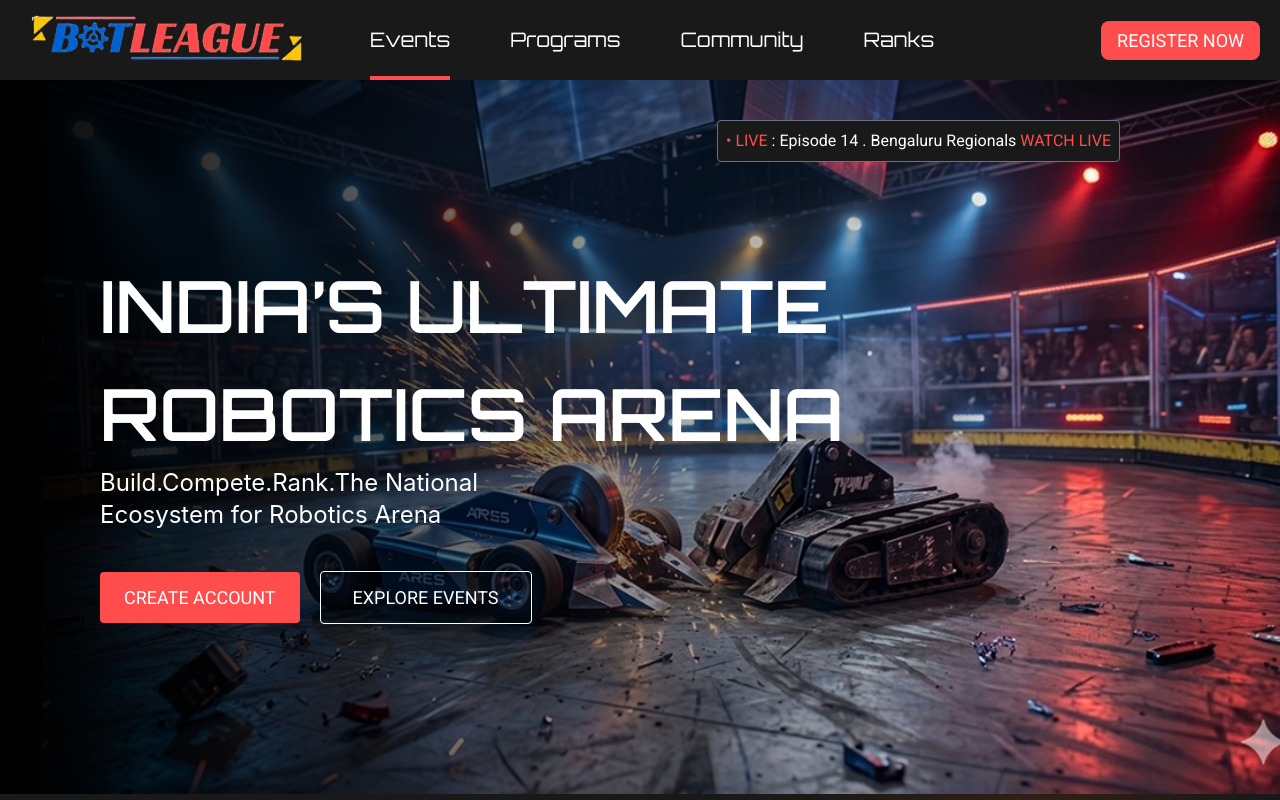
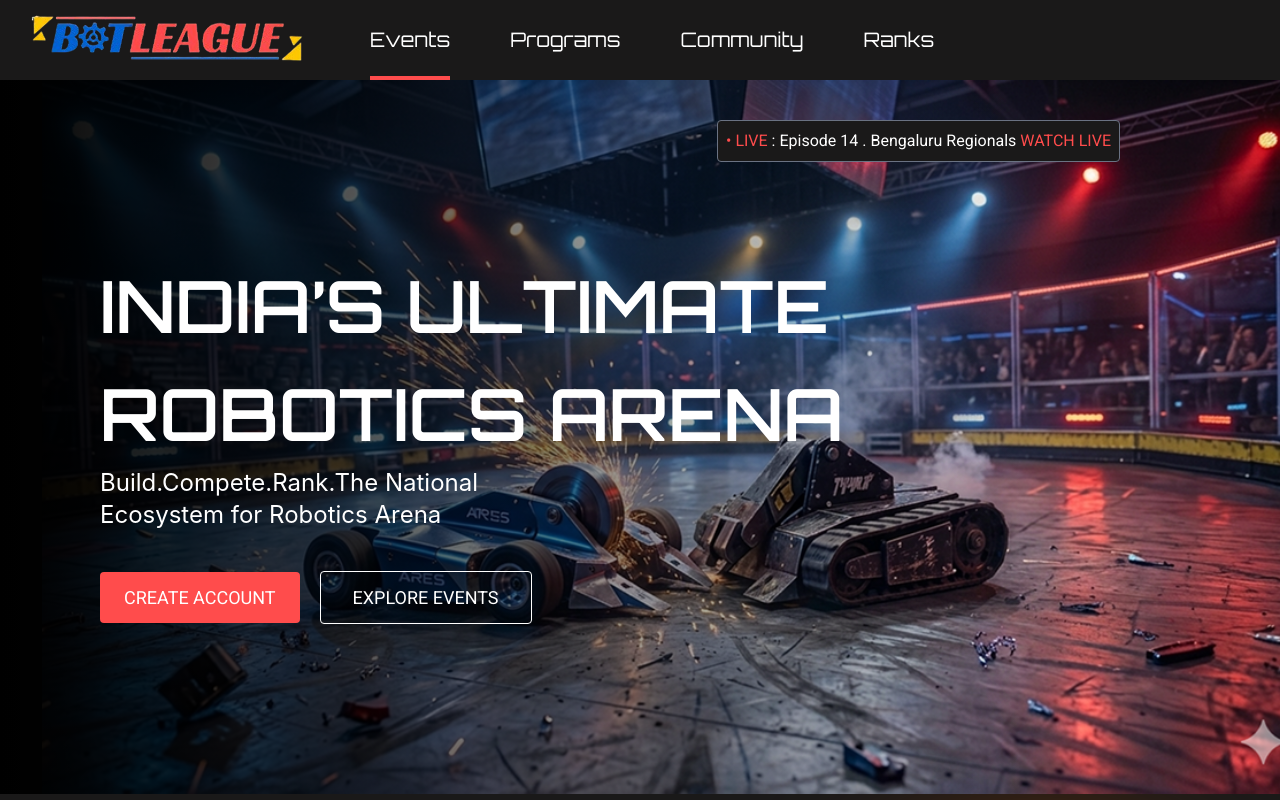
Before and after one commit to balajilaygude/Bot-League, a React (Vite) app: page / in a window 1280 px wide. Shown: the top 800 px of the page. Built offline with nearby package versions, Linux system fonts and the light colour scheme.

Commit message:
right side

```diff
--- a/src/Components/Navbar.jsx
+++ b/src/Components/Navbar.jsx
@@ -17,9 +17,6 @@ export default function Navbar() {
         </div>
       </div>
       <div className="flex justify-center items-center gap-5 text-[18px]">
-        <button className="font-roboto bg-red px-4 py-1.5 rounded-lg">
-          REGISTER NOW
-        </button>
       </div>
     </div>
   );
```
